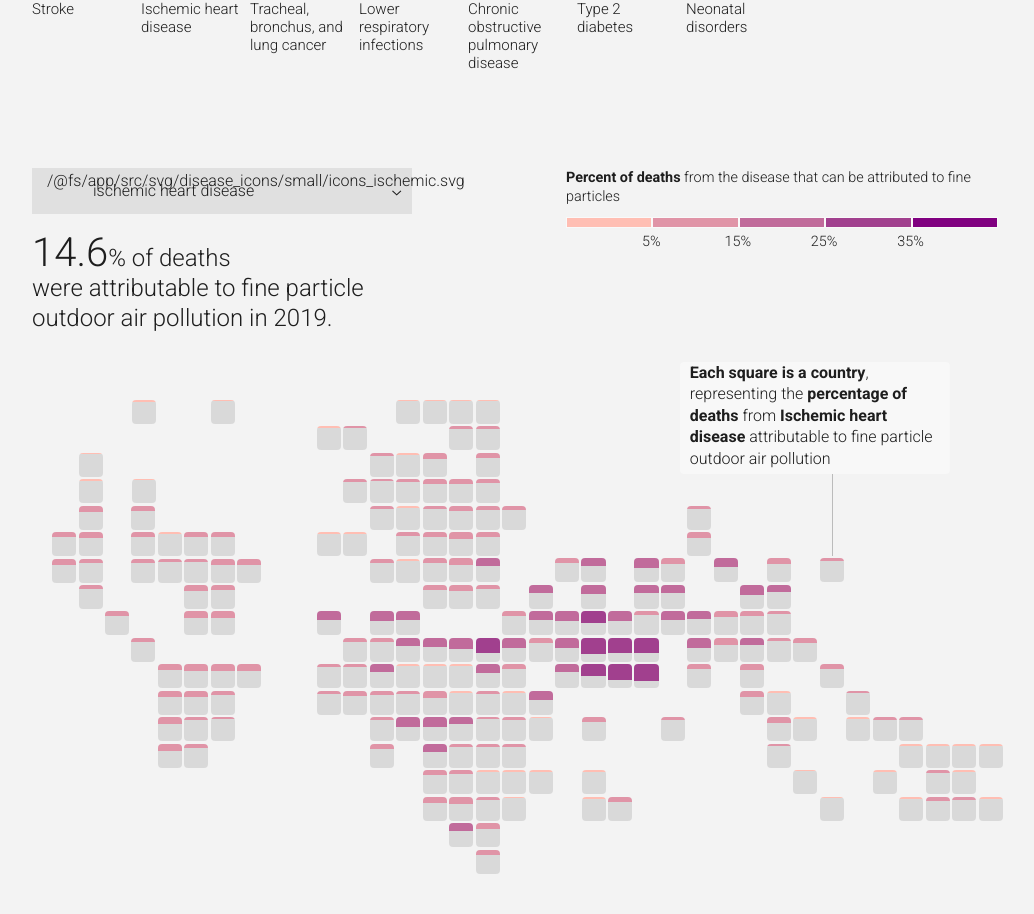
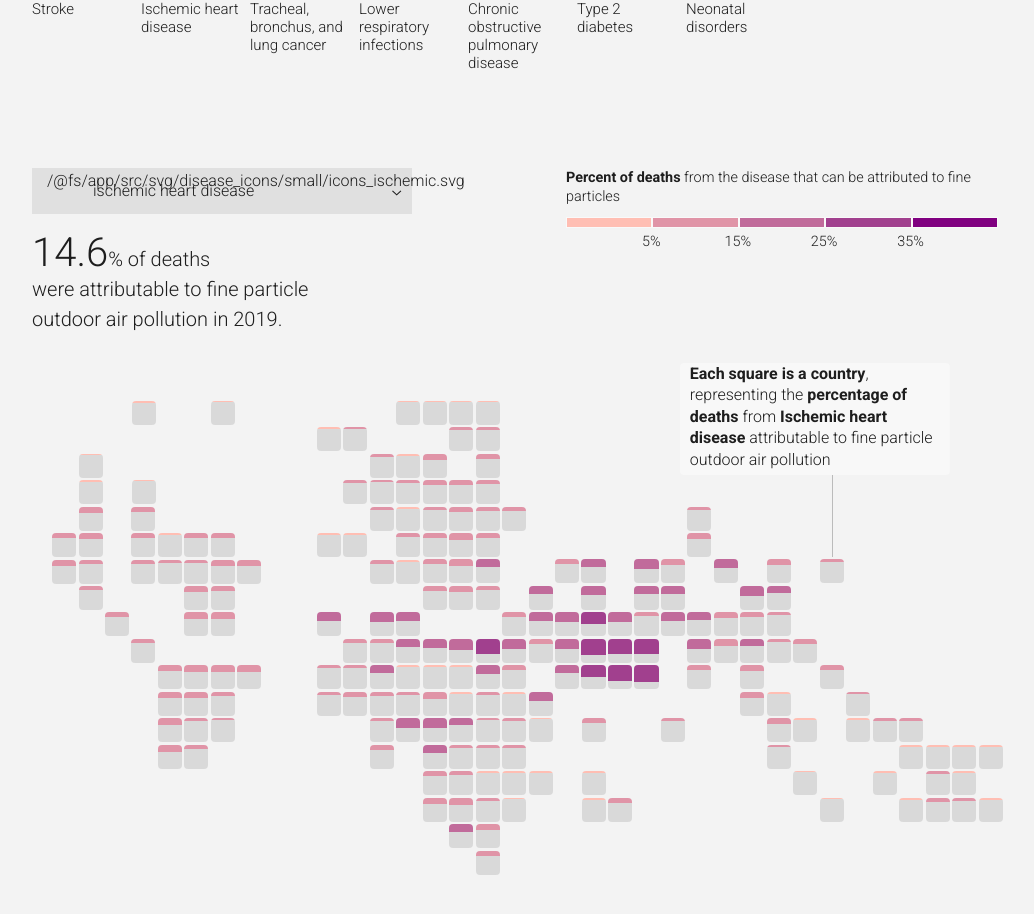
Before and after one commit to UNEP/air-pollution-action-note, a Svelte app in the folder app/: page / in a window 1280 px wide. Shown: the part 4245-5159 px from the top of the page, without its empty margins (28-1062 px from the left). Built offline with nearby package versions, Linux system fonts and the light colour scheme; some icons are missing.

Commit message:
small title to deseases head

```diff
--- a/app/src/components/CartoWorld.svelte
+++ b/app/src/components/CartoWorld.svelte
@@ -80,6 +80,7 @@
     (d) => d.id,
     (d) => d
   );
+
   let legendElementSelectedIndex: number = null;
   let clientWidth = 0;
   let width: number;
@@ -449,7 +450,7 @@
     <SectionTitle {block} />
   {/if}
 
-  <Head title={head} dropdown={block.dropdown} bind:selectedElement={selectedDisease} number={diseasesGlobal[selectedDisease] * 100}/>
+  <Head title={head} dropdown={block.dropdown} bind:selectedElement={selectedDisease} number={diseasesGlobal[selectedDisease] * 100} smaller={data==="diseases"}/>
 
   <div class="right-narrow">
     <Legend
--- a/app/src/components/Head.svelte
+++ b/app/src/components/Head.svelte
@@ -7,6 +7,7 @@
   export let dropdown: DropdownOptionBlock[] = [];
   export let selectedElement: HealthDisease;
   export let number: number = 0;
+  export let smaller: boolean = false;
 
   let blocks: HeadBlock[] = [];
 
@@ -46,7 +47,7 @@
   $:  blocks = createBlocks(number, dropdown);
 </script>
 
-<h2 class="narrow align">
+<h2 class="narrow align" style={smaller? "font-size: 1.25rem;": ""}>
   {#each blocks as block}
     <svelte:component
       this={components[block.type]}
```
